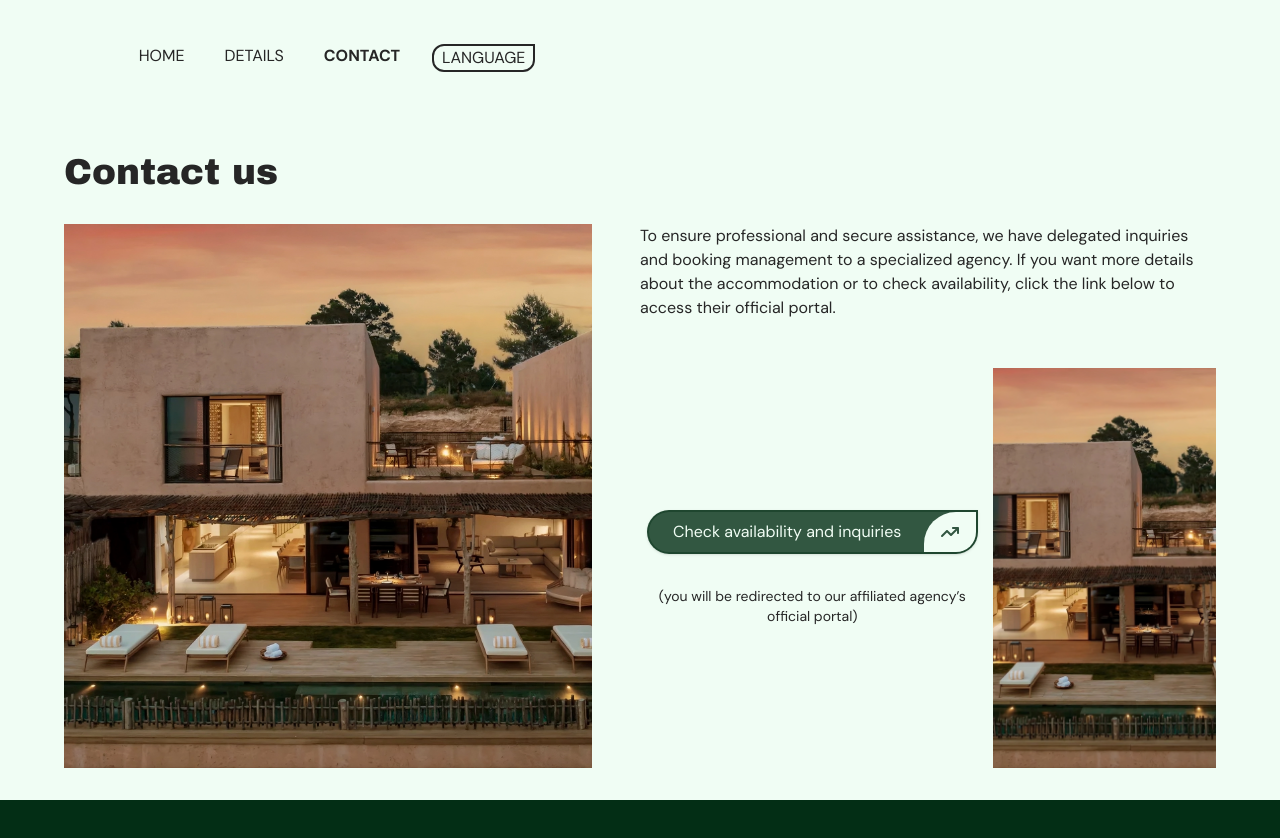
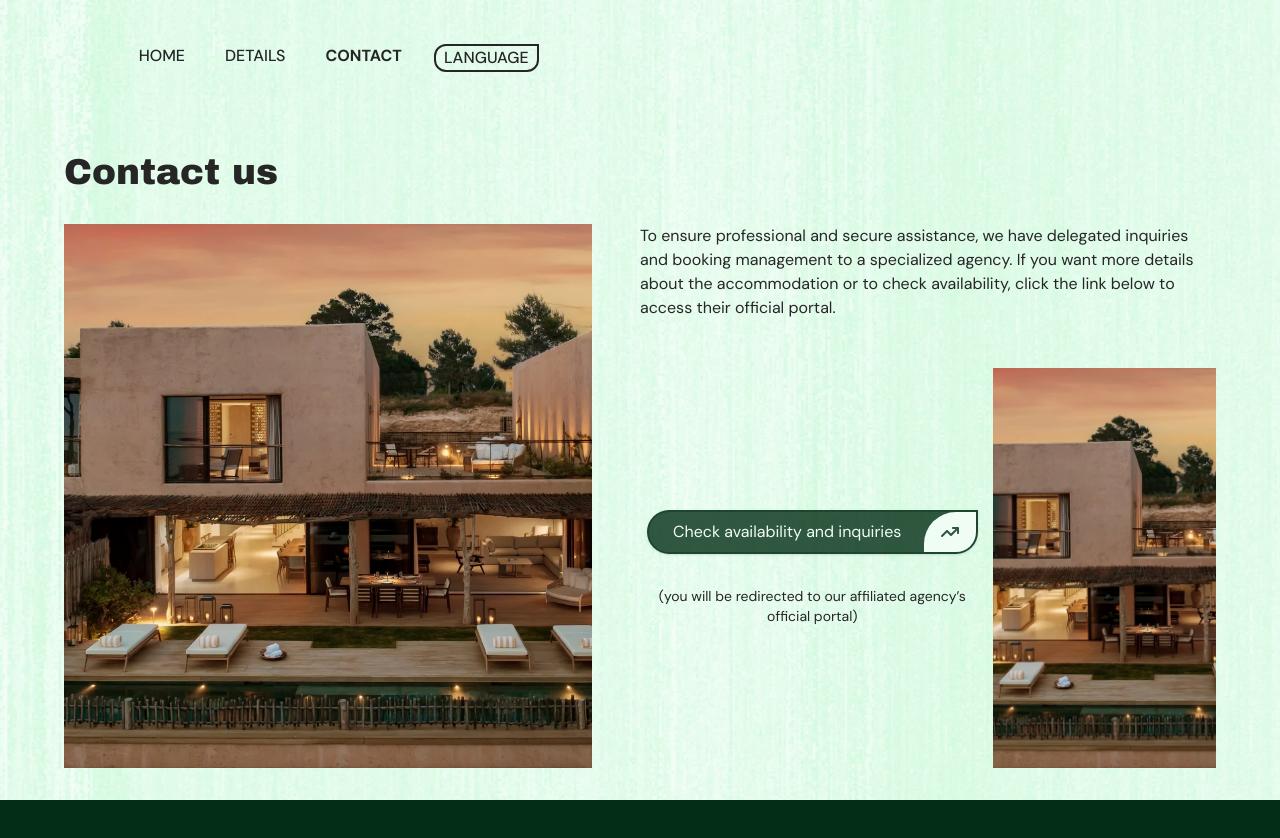
Before and after one commit to JaumeEsquerdo/costera-n1, a Next.js app in the folder costera-n1/: page /en/contacto in a window 1280 px wide. Shown: the top 838 px of the page. Built offline with nearby package versions, Linux system fonts and the light colour scheme.

Commit message:
añadir fondo con pattern al global de la pagina

```diff
--- a/costera-n1/app/[locale]/layout.js
+++ b/costera-n1/app/[locale]/layout.js
@@ -104,7 +104,11 @@ export default async function RootLayout({ children, params }) {
       lang={locale}
       className={`${archivoBlack.variable} ${dmSans.variable} ${playfair.variable} h-full antialiased`}
     >
-      <body className="min-h-full flex flex-col bg-green-50 font-body text-neutral-800">
+      <body className="relative min-h-full flex flex-col bg-green-50 font-body text-neutral-800">
+        <div
+          aria-hidden="true"
+          className="fixed inset-0 -z-10 opacity-[0.6] pointer-events-none bg-[url('/bg-noise.webp')] bg-repeat"
+        />
         {/* <SmoothScroll> */}
 
         {children}
--- a/costera-n1/app/[locale]/page.jsx
+++ b/costera-n1/app/[locale]/page.jsx
@@ -63,12 +63,11 @@ export default function Home() {
 
   return (
     <>
-      <Header showText={showText} />
       <main className="min-h-screen relative flex flex-col">
         {/* Header */}
+        <Header showText={showText} />
         {/* Hero */}
         <div className="h-[300vh] relative">
-          <div className="absolute inset-0 z-0 opacity-[0.9] pointer-events-none bg-[url('/bg-noise.webp')] bg-repeat" />
           <motion.header className="h-screen sticky top-0 flex flex-col justify-between items-center overflow-x-hidden">
             <AnimatePresence>
               {/* Texto solo visible al inicio */}
--- a/costera-n1/app/components/DescriptionHouse.jsx
+++ b/costera-n1/app/components/DescriptionHouse.jsx
@@ -1,4 +1,3 @@
-import { div } from "framer-motion/client";
 import { useI18n } from "../hooks/usei18n";
 import { motion } from "framer-motion";
 
@@ -47,7 +46,7 @@ export const DescriptionHouse = () => {
           initial="hidden"
           whileInView="visible"
           viewport={{ once: false, amount: 0.4 }} //amount para: 0.2, en cuanto asome un 20% del contenedor, se hace la anim.
-          className="flex flex-col lg:flex-row lg:items-end gap-2 lg:gap-4 w-full lg:max-w-4/5 [@media(max-height:720px)]:text-sm"
+          className="flex flex-col z-10 lg:flex-row lg:items-end gap-2 lg:gap-4 w-full lg:max-w-4/5 [@media(max-height:720px)]:text-sm"
         >
           <motion.h3
             className="font-title text-2xl lg:text-5xl"
--- a/costera-n1/app/components/NavElement.jsx
+++ b/costera-n1/app/components/NavElement.jsx
@@ -53,7 +53,7 @@ export const NavElement = ({
   const commonProps = {
     ref: elementRef,
     className: `${isOverDark ? "text-white" : "text-neutral-800"} ${noSpacing ? "" : "px-2 mx-1 lg:mx-2"} ${
-      active ? "font-bold" : ""
+      active ? "font-bold" : "font-medium"
     } transition-colors duration-300 whitespace-nowrap cursor-pointer ${className}`,
   };
 
```
